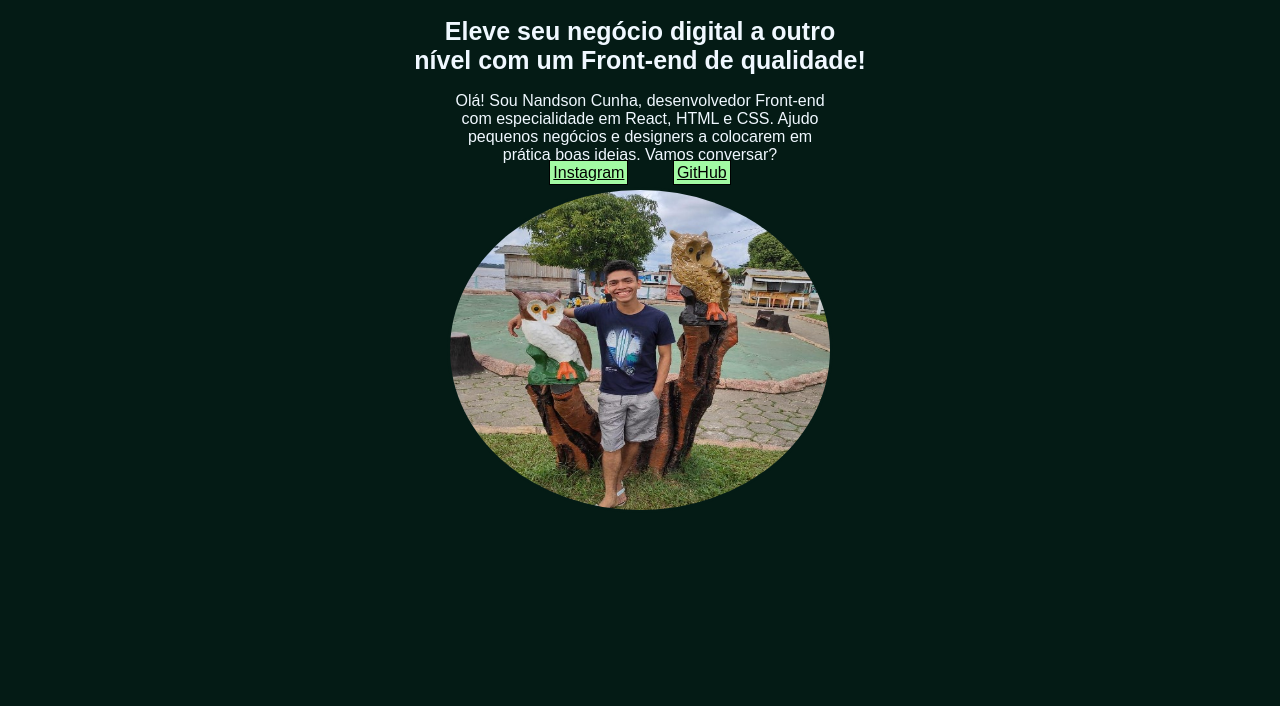
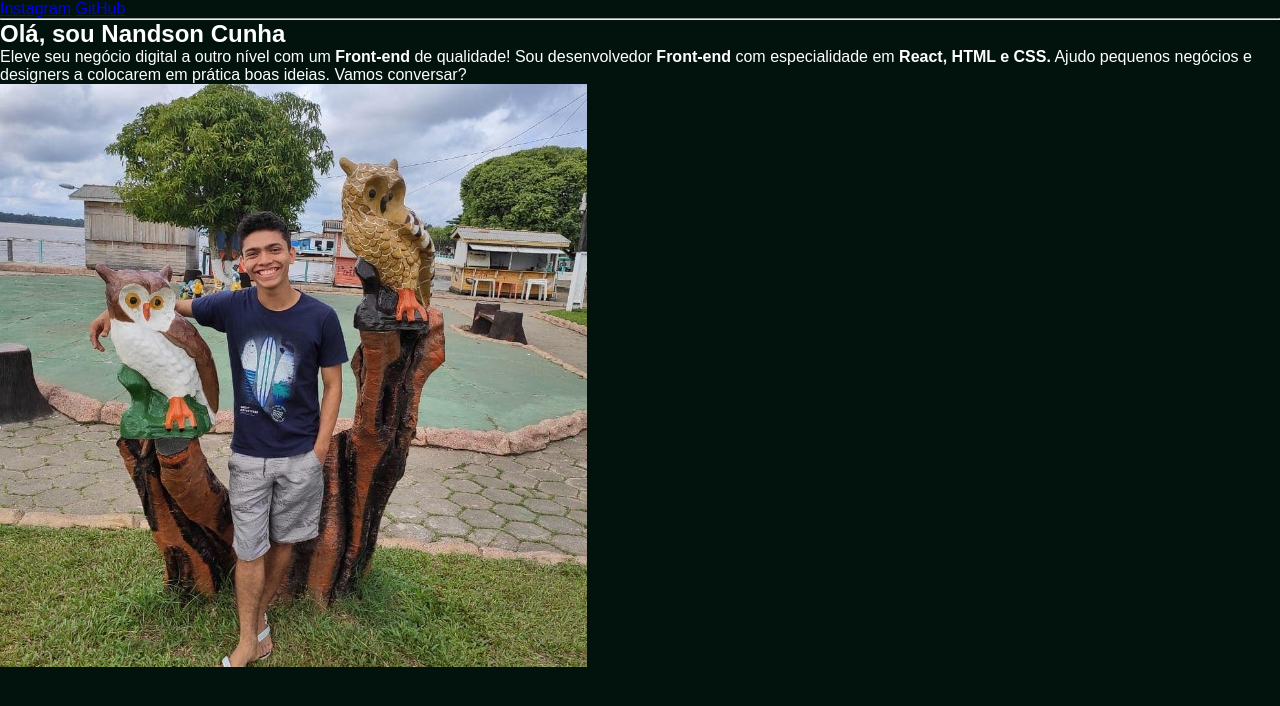
Before and after one commit to NandsonCunha/css_portifolio, a plain HTML site: page index.html in a window 1280 px wide. Drawn offline with Linux system fonts and the light colour scheme.

Commit message:
Agora vai tudo

```diff
--- a/index.html
+++ b/index.html
@@ -8,20 +8,24 @@
     <link rel="stylesheet" type="text/css" href="style.css" >
 </head>
 <body>
+    <header>
+        <nav>
+            <a class="butao" href="https://www.instagram.com/nandson.s.c/">Instagram</a>
+            <a class="butao" href="github.com">GitHub</a>
+        </nav>
+    </header>
+    <hr>
     <main>
-
+        <section>
         <h1 class="titulo">
-        Eleve seu negócio digital a outro <br> nível com um Front-end de qualidade!
+            Olá, sou Nandson Cunha
         </h1>
-        <article>
-        Olá! Sou Nandson Cunha, desenvolvedor Front-end <br> com especialidade em React, HTML e CSS. Ajudo <br> pequenos negócios e designers a colocarem em <br> prática boas ideias. Vamos conversar?
+        <article class="artc">
+        Eleve seu negócio digital a outro nível com um <strong>Front-end</strong>  de qualidade!
+        Sou desenvolvedor <strong>Front-end</strong>  com especialidade em <strong>React, HTML e CSS.</strong> Ajudo pequenos negócios e designers a colocarem em prática boas ideias. Vamos conversar?
         </article>
-        <div >
-        <a class="butao" href="https://www.instagram.com/nandson.s.c/">Instagram</a>
-        <a class="butao" href="github.com">GitHub</a>
-        </div>
         <img class="imagem" src="port.jpg" alt="Foto-01">
-
+        </section>
     </main>
 
 </body>
--- a/style.css
+++ b/style.css
@@ -1,30 +1,18 @@
 *{
-    background-color: #041B15;
-    font-family: sans-serif;
-    color: aliceblue;
-}
-main{
-    text-align: center;
-}
-.titulo{
-    font-weight: bold;
-    font-size: 25px;
-
+    margin: 0;
+    padding: auto;
+    box-sizing: border-box;
 }
 
-.butao{
-    background-color: #A2FAA3;
-    padding: 3px;
-    margin: 20px;
-    border: solid 1px black;
-    color: black;
+body {
+    background-color: #02130e;
+    font-size: 100%;
+    font-family: sans-serif;
+    color: #fff;
 }
 
-.imagem{
-    padding: 3px;
-    height: 320px;
-    width: 30%;
-    margin-top: 5px;
-    border-radius: 50%;
-
+header {
+    display: flex;
+    flex-direction: row;
+    align-items: center;
 }
```
